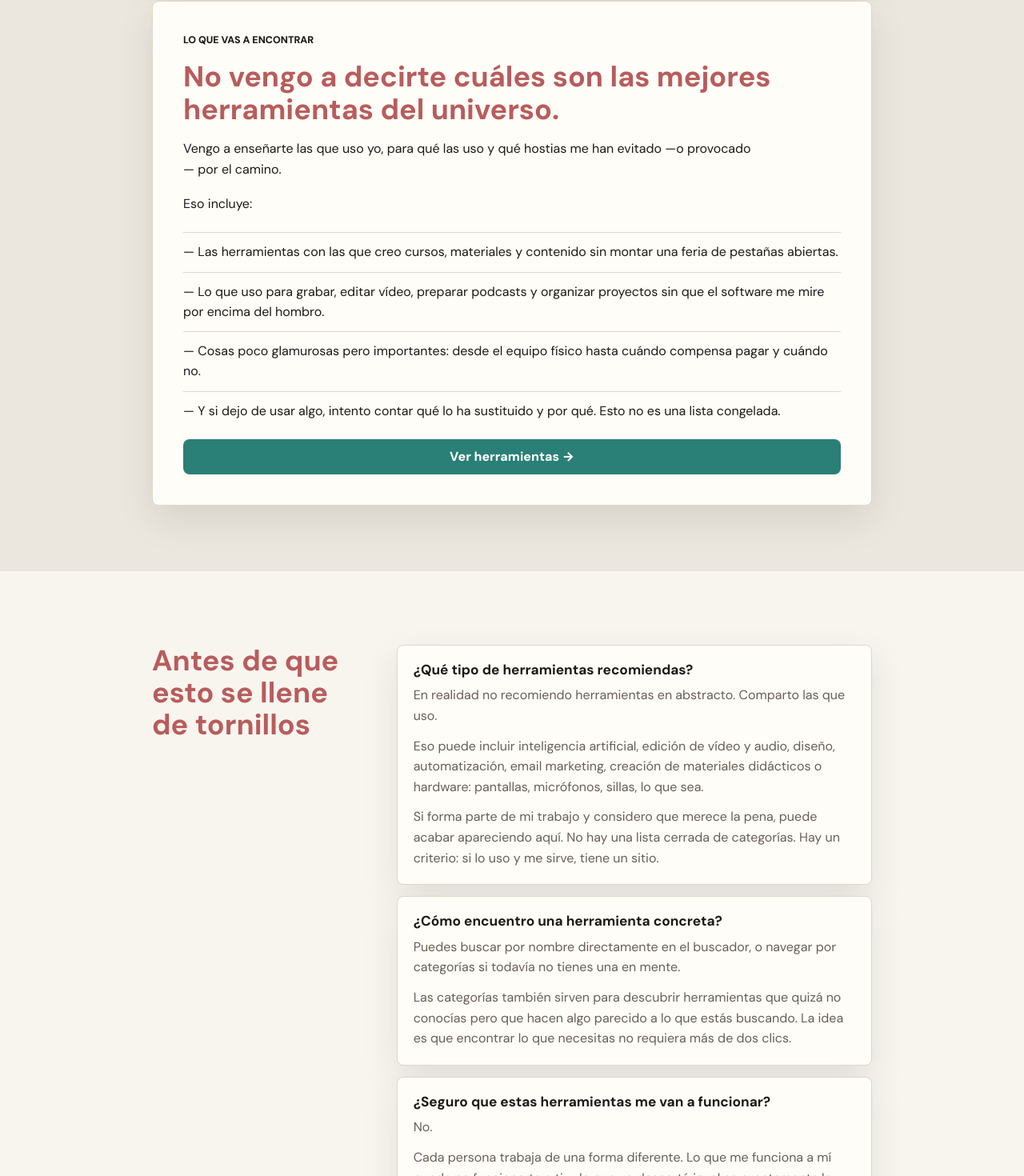
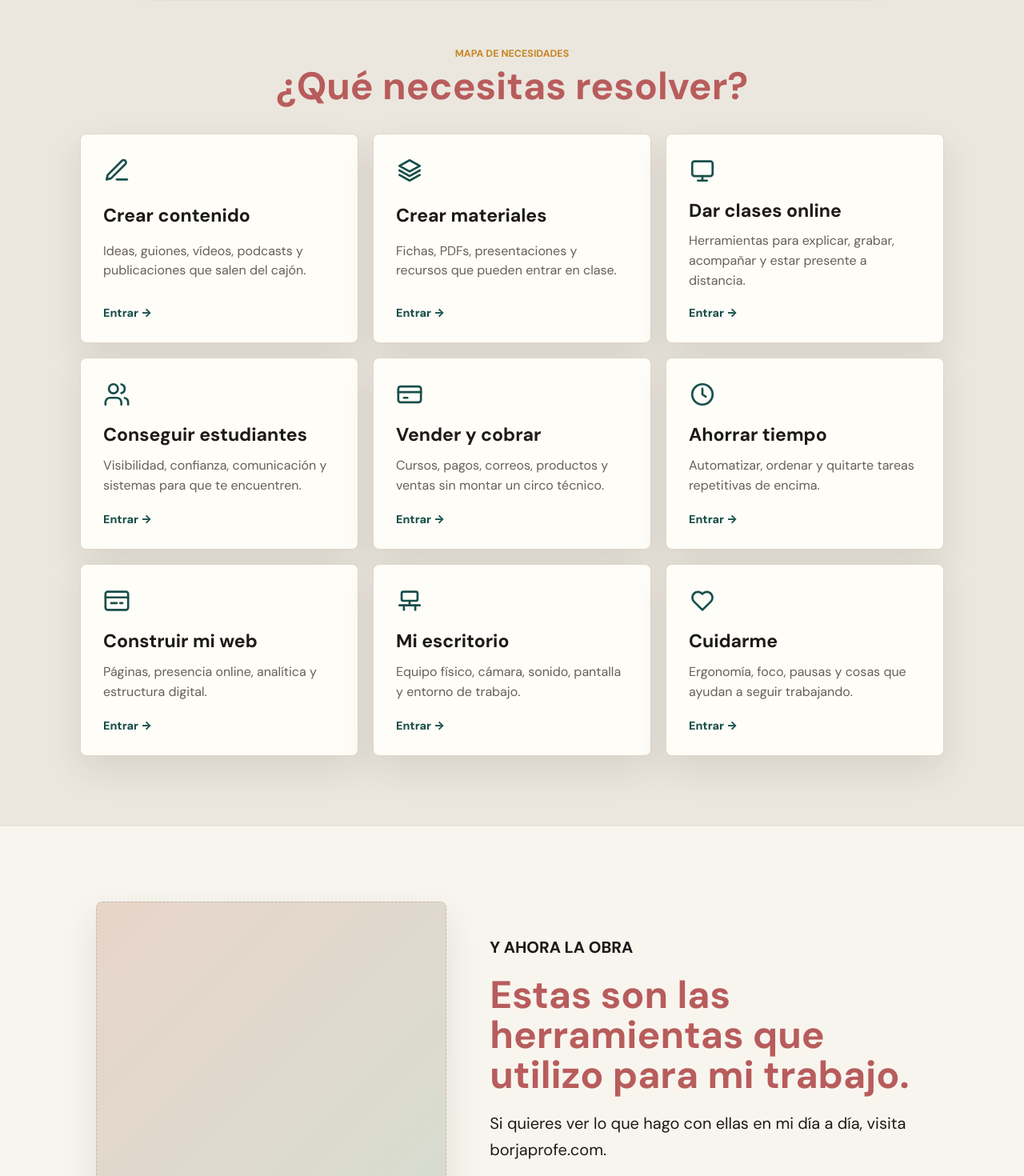
Before and after one commit to boreas77/laborjatorio, a Next.js app: page / in a window 1280 px wide. Shown: the part 1013-2483 px from the top of the page at 80% size. Built offline with nearby package versions, Linux system fonts and the light colour scheme.

Commit message:
Reorganiza home por necesidades

```diff
--- a/src/app/globals.css
+++ b/src/app/globals.css
@@ -271,6 +271,124 @@ main {
 
 .home-search__suggestions a:hover {
   border-color: var(--accent);
+}
+
+.home-needs {
+  background: #ebe7df;
+  padding: clamp(26px, 5vw, 58px) clamp(18px, 5vw, 72px) clamp(50px, 7vw, 88px);
+}
+
+.home-needs__inner {
+  margin: 0 auto;
+  max-width: 1080px;
+}
+
+.home-needs__header {
+  margin: 0 auto clamp(22px, 4vw, 34px);
+  max-width: 760px;
+  text-align: center;
+}
+
+.home-needs__header h2,
+.home-borja-cta__content h2 {
+  color: var(--rose);
+  font-size: clamp(1.8rem, 4vw, 3rem);
+  letter-spacing: 0;
+  line-height: 1.05;
+  margin: 0;
+}
+
+.home-needs__grid {
+  display: grid;
+  gap: 18px;
+  grid-template-columns: repeat(3, minmax(0, 1fr));
+}
+
+.home-need-card {
+  background: var(--paper);
+  border: 1px solid var(--line);
+  border-radius: 8px;
+  box-shadow: var(--shadow);
+  color: var(--ink);
+  display: grid;
+  gap: 12px;
+  min-height: 240px;
+  padding: clamp(20px, 2.5vw, 28px);
+}
+
+.home-need-card:hover {
+  border-color: #c8b99f;
+  transform: translateY(-2px);
+  transition: border-color 160ms ease, transform 160ms ease;
+}
+
+.home-need-card__icon {
+  color: var(--accent-dark);
+  height: 34px;
+  margin-bottom: 8px;
+  width: 34px;
+}
+
+.home-need-card h3 {
+  font-size: clamp(1.18rem, 1.8vw, 1.45rem);
+  letter-spacing: 0;
+  line-height: 1.18;
+  margin: 0;
+}
+
+.home-need-card p {
+  color: var(--muted);
+  line-height: 1.55;
+  margin: 0;
+}
+
+.home-need-card span {
+  align-self: end;
+  color: var(--accent-dark);
+  font-size: 0.9rem;
+  font-weight: 850;
+  padding-top: 6px;
+}
+
+.home-borja-cta {
+  background: #f8f5ef;
+  padding: clamp(48px, 8vw, 94px) clamp(18px, 5vw, 72px);
+}
+
+.home-borja-cta__inner {
+  align-items: center;
+  display: grid;
+  gap: clamp(24px, 5vw, 54px);
+  grid-template-columns: minmax(260px, 0.8fr) minmax(0, 1fr);
+  margin: 0 auto;
+  max-width: 1040px;
+}
+
+.home-borja-cta__photo {
+  background:
+    linear-gradient(135deg, rgb(184 92 92 / 16%), rgb(42 127 118 / 14%)),
+    #f2ecdf;
+  border: 1px dashed #c8b99f;
+  border-radius: 8px;
+  box-shadow: var(--shadow);
+  min-height: clamp(280px, 36vw, 430px);
+}
+
+.home-borja-cta__content {
+  display: grid;
+  gap: 18px;
+}
+
+.home-borja-cta__content p {
+  color: var(--ink);
+  font-size: clamp(1.05rem, 1.7vw, 1.25rem);
+  line-height: 1.65;
+  margin: 0;
+  max-width: 620px;
+}
+
+.home-borja-cta__content .button {
+  justify-self: start;
 }
 
 .home-intent {
@@ -1124,8 +1242,18 @@ main {
   .split,
   .filters,
   .tool-hero,
-  .content-grid {
+  .content-grid,
+  .home-needs__grid,
+  .home-borja-cta__inner {
     grid-template-columns: 1fr;
+  }
+
+  .home-needs__header {
+    text-align: left;
+  }
+
+  .home-need-card {
+    min-height: 0;
   }
 
   .hero {
--- a/src/app/page.tsx
+++ b/src/app/page.tsx
@@ -9,39 +9,64 @@ const searchSuggestions = [
   "Vender cursos"
 ];
 
-const whatYouWillFind = [
-  "— Las herramientas con las que creo cursos, materiales y contenido sin montar una feria de pestañas abiertas.",
-  "— Lo que uso para grabar, editar vídeo, preparar podcasts y organizar proyectos sin que el software me mire por encima del hombro.",
-  "— Cosas poco glamurosas pero importantes: desde el equipo físico hasta cuándo compensa pagar y cuándo no.",
-  "— Y si dejo de usar algo, intento contar qué lo ha sustituido y por qué. Esto no es una lista congelada."
+const needs = [
+  {
+    title: "Crear contenido",
+    description: "Ideas, guiones, vídeos, podcasts y publicaciones que salen del cajón.",
+    icon: "pen",
+    href: "/herramientas?q=crear%20contenido"
+  },
+  {
+    title: "Crear materiales",
+    description: "Fichas, PDFs, presentaciones y recursos que pueden entrar en clase.",
+    icon: "layers",
+    href: "/herramientas?q=crear%20materiales"
+  },
+  {
+    title: "Dar clases online",
+    description: "Herramientas para explicar, grabar, acompañar y estar presente a distancia.",
+    icon: "screen",
+    href: "/herramientas?q=clases%20online"
+  },
+  {
+    title: "Conseguir estudiantes",
+    description: "Visibilidad, confianza, comunicación y sistemas para que te encuentren.",
+    icon: "users",
+    href: "/herramientas?q=conseguir%20estudiantes"
+  },
+  {
+    title: "Vender y cobrar",
+    description: "Cursos, pagos, correos, productos y ventas sin montar un circo técnico.",
+    icon: "card",
+    href: "/herramientas?q=vender%20cobrar"
+  },
+  {
+    title: "Ahorrar tiempo",
+    description: "Automatizar, ordenar y quitarte tareas repetitivas de encima.",
+    icon: "clock",
+    href: "/herramientas?q=ahorrar%20tiempo"
+  },
+  {
+    title: "Construir mi web",
+    description: "Páginas, presencia online, analítica y estructura digital.",
+    icon: "browser",
+    href: "/herramientas?q=web"
+  },
+  {
+    title: "Mi escritorio",
+    description: "Equipo físico, cámara, sonido, pantalla y entorno de trabajo.",
+    icon: "desk",
+    href: "/herramientas?q=escritorio"
+  },
+  {
+    title: "Cuidarme",
+    description: "Ergonomía, foco, pausas y cosas que ayudan a seguir trabajando.",
+    icon: "heart",
+    href: "/herramientas?q=cuidarme"
+  }
 ];
 
-const faqs = [
-  {
-    question: "¿Qué tipo de herramientas recomiendas?",
-    answer: [
-      "En realidad no recomiendo herramientas en abstracto. Comparto las que uso.",
-      "Eso puede incluir inteligencia artificial, edición de vídeo y audio, diseño, automatización, email marketing, creación de materiales didácticos o hardware: pantallas, micrófonos, sillas, lo que sea.",
-      "Si forma parte de mi trabajo y considero que merece la pena, puede acabar apareciendo aquí. No hay una lista cerrada de categorías. Hay un criterio: si lo uso y me sirve, tiene un sitio."
-    ]
-  },
-  {
-    question: "¿Cómo encuentro una herramienta concreta?",
-    answer: [
-      "Puedes buscar por nombre directamente en el buscador, o navegar por categorías si todavía no tienes una en mente.",
-      "Las categorías también sirven para descubrir herramientas que quizá no conocías pero que hacen algo parecido a lo que estás buscando. La idea es que encontrar lo que necesitas no requiera más de dos clics."
-    ]
-  },
-  {
-    question: "¿Seguro que estas herramientas me van a funcionar?",
-    answer: [
-      "No.",
-      "Cada persona trabaja de una forma diferente. Lo que me funciona a mí puede no funcionarte a ti, y lo que yo descarté igual es exactamente lo que tú necesitas.",
-      "Muchas de las herramientas que uso hoy las descubrí después de probar otras que no me convencieron. Ese proceso de ensayo y error es inevitable. Lo que el Laborjatorio puede hacer es ahorrarte parte del camino: saber qué usa alguien que trabaja de una forma parecida a la tuya, por qué lo usa y qué limitaciones tiene.",
-      "Certezas, ninguna. Referencias basadas en experiencia real, esas sí."
-    ]
-  }
-];
+type NeedIconName = (typeof needs)[number]["icon"];
 
 export default function HomePage() {
   return (
@@ -95,45 +120,128 @@ export default function HomePage() {
         </form>
       </section>
 
-      <section className="home-intent" aria-labelledby="home-intent-title">
-        <div className="home-intent__inner">
-          <p className="eyebrow">Lo que vas a encontrar</p>
-          <h2 id="home-intent-title">
-            No vengo a decirte cuáles son las mejores herramientas del universo.
-          </h2>
-          <p>
-            Vengo a enseñarte las que uso yo, para qué las uso y qué hostias me han
-            evitado —o provocado— por el camino.
-          </p>
-          <p>Eso incluye:</p>
-          <ul>
-            {whatYouWillFind.map((item) => (
-              <li key={item}>{item}</li>
+      <section className="home-needs" aria-labelledby="home-needs-title">
+        <div className="home-needs__inner">
+          <div className="home-needs__header">
+            <p className="eyebrow">Mapa de necesidades</p>
+            <h2 id="home-needs-title">¿Qué necesitas resolver?</h2>
+          </div>
+          <div className="home-needs__grid">
+            {needs.map((need) => (
+              <Link className="home-need-card" href={need.href} key={need.title}>
+                <NeedIcon name={need.icon} />
+                <h3>{need.title}</h3>
+                <p>{need.description}</p>
+                <span>Entrar →</span>
+              </Link>
             ))}
-          </ul>
-          <Link className="button button--primary" href="/herramientas">
-            Ver herramientas →
-          </Link>
+          </div>
         </div>
       </section>
 
-      <section className="home-faq" aria-labelledby="home-faq-title">
-        <div className="home-faq__inner">
-          <div className="home-faq__header">
-            <h2 id="home-faq-title">Antes de que esto se llene de tornillos</h2>
-          </div>
-          <div className="home-faq__list">
-            {faqs.map((faq) => (
-              <article className="home-faq__item" key={faq.question}>
-                <h3>{faq.question}</h3>
-                {faq.answer.map((paragraph) => (
-                  <p key={paragraph}>{paragraph}</p>
-                ))}
-              </article>
-            ))}
+      <section className="home-borja-cta" aria-labelledby="home-borja-cta-title">
+        <div className="home-borja-cta__inner">
+          <div className="home-borja-cta__photo" aria-label="Foto de Borja pendiente" />
+          <div className="home-borja-cta__content">
+            <p className="eyebrow">Y ahora la obra</p>
+            <h2 id="home-borja-cta-title">Estas son las herramientas que utilizo para mi trabajo.</h2>
+            <p>
+              Si quieres ver lo que hago con ellas en mi día a día, visita borjaprofe.com.
+            </p>
+            <a className="button button--primary" href="https://borjaprofe.com">
+              Visitar borjaprofe.com
+            </a>
           </div>
         </div>
       </section>
     </>
   );
 }
+
+function NeedIcon({ name }: { name: NeedIconName }) {
+  const commonProps = {
+    "aria-hidden": true,
+    className: "home-need-card__icon",
+    fill: "none",
+    stroke: "currentColor",
+    strokeLinecap: "round" as const,
+    strokeLinejoin: "round" as const,
+    strokeWidth: 1.9,
+    viewBox: "0 0 24 24"
+  };
+
+  switch (name) {
+    case "pen":
+      return (
+        <svg {...commonProps}>
+          <path d="M12 20h9" />
+          <path d="M16.5 3.5a2.1 2.1 0 0 1 3 3L7 19l-4 1 1-4Z" />
+        </svg>
+      );
+    case "layers":
+      return (
+        <svg {...commonProps}>
+          <path d="m12 3 9 5-9 5-9-5Z" />
+          <path d="m3 12 9 5 9-5" />
+          <path d="m3 16 9 5 9-5" />
+        </svg>
+      );
+    case "screen":
+      return (
+        <svg {...commonProps}>
+          <rect height="13" rx="2" width="18" x="3" y="4" />
+          <path d="M8 21h8" />
+          <path d="M12 17v4" />
+        </svg>
+      );
+    case "users":
+      return (
+        <svg {...commonProps}>
+          <path d="M16 21v-2a4 4 0 0 0-4-4H6a4 4 0 0 0-4 4v2" />
+          <circle cx="9" cy="7" r="4" />
+          <path d="M22 21v-2a4 4 0 0 0-3-3.87" />
+          <path d="M16 3.13a4 4 0 0 1 0 7.75" />
+        </svg>
+      );
+    case "card":
+      return (
+        <svg {...commonProps}>
+          <rect height="14" rx="2" width="20" x="2" y="5" />
+          <path d="M2 10h20" />
+          <path d="M7 15h3" />
+        </svg>
+      );
+    case "clock":
+      return (
+        <svg {...commonProps}>
+          <circle cx="12" cy="12" r="9" />
+          <path d="M12 7v5l3 2" />
+        </svg>
+      );
+    case "browser":
+      return (
+        <svg {...commonProps}>
+          <rect height="16" rx="2" width="20" x="2" y="4" />
+          <path d="M2 9h20" />
+          <path d="M7 14h5" />
+          <path d="M15 14h2" />
+        </svg>
+      );
+    case "desk":
+      return (
+        <svg {...commonProps}>
+          <rect height="8" rx="1.5" width="14" x="5" y="4" />
+          <path d="M3 16h18" />
+          <path d="M7 16v4" />
+          <path d="M17 16v4" />
+          <path d="M12 12v4" />
+        </svg>
+      );
+    case "heart":
+      return (
+        <svg {...commonProps}>
+          <path d="M19.5 12.6 12 20l-7.5-7.4A5 5 0 1 1 12 6a5 5 0 1 1 7.5 6.6Z" />
+        </svg>
+      );
+  }
+}
```
